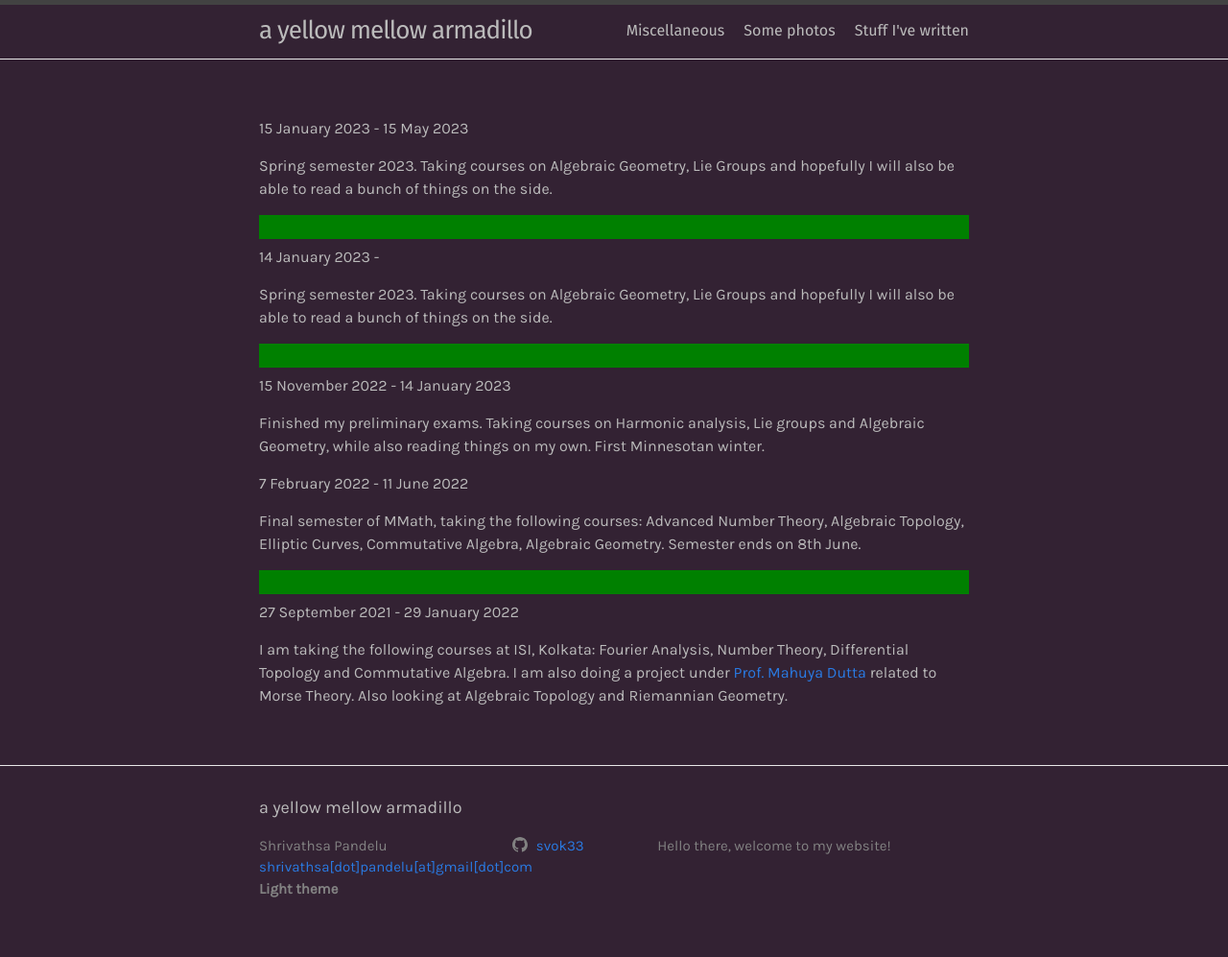
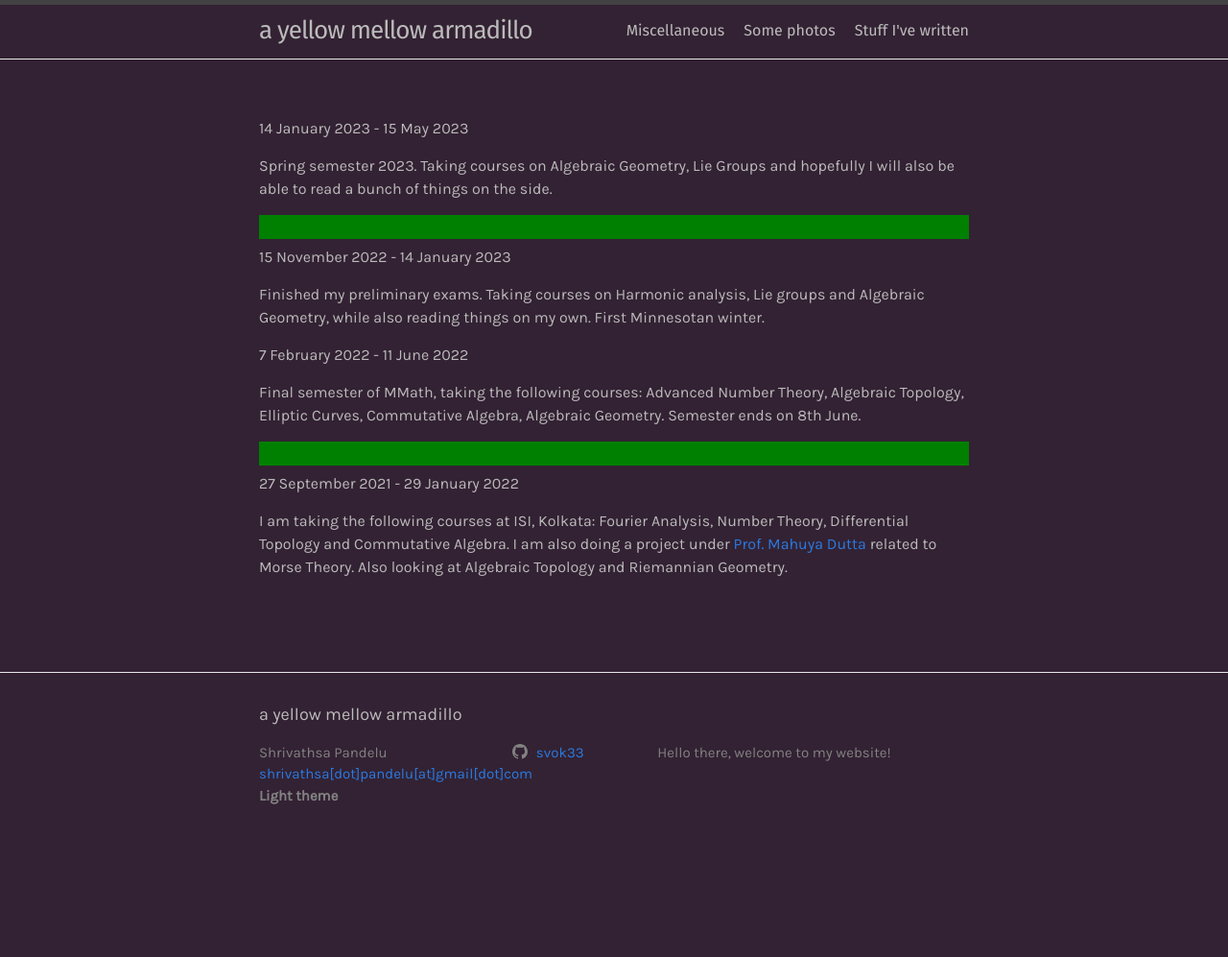
Before and after one commit to shrivathsap/shrivathsap.github.io, a Jekyll site: the page built from misc_links/now_archive.html, in a window 1280 px wide. Shown: the whole page at 96% size. Built offline with Jekyll 4.4.1, drawn with Linux system fonts in a browser that asks for light colours; after the commit the page ends 900 px from its top, so only the background shows below that.

Commit message:
will of D

```diff
--- a/misc_links/now_archive.html
+++ b/misc_links/now_archive.html
@@ -8,39 +8,9 @@ layout: page
 		<title>Now archive</title>
 	</head>
 	<body>
+
 		<div class="now-container">
-			<p>15 January 2023 - 15 May 2023</p>
-			<p>Spring semester 2023. Taking courses on Algebraic Geometry, Lie Groups and hopefully I will also be able to read a bunch of things on the side.</p>
-			<div id="progress-bar" style="width:100%;">
-				<canvas id="canvas" title="Countdown to go home"></canvas>
-			</div>
-			<script type="text/javascript">
-				canvas = document.getElementById('canvas')
-				canvas.height = 25;
-				canvas.width = document.getElementById('progress-bar').clientWidth;
-
-				function days_between(date1, date2) {
-					const one_day = 1000 * 60 * 60 * 24;
-					return (date2 - date1) / one_day;
-				}
-
-				var c = canvas.getContext('2d');//context
-				c.fillStyle = "grey";
-				c.fillRect(0, 0, canvas.width, canvas.height);
-				start = new Date(2023, 0, 14);
-				end = new Date(2023, 4, 15);
-				today = new Date();
-				//today.setHours(0, 0, 0);
-				percentage = 1;
-				if (days_between(today, end) >= 0) {
-					percentage = 1 - (days_between(today, end) / days_between(start, end));
-				}
-				c.fillStyle = "green";
-				c.fillRect(0, 0, canvas.width * percentage, canvas.height);
-			</script>
-		</div>
-		<div class="now-container">
-			<p>14 January 2023 - </p>
+			<p>14 January 2023 - 15 May 2023</p>
 			<p>Spring semester 2023. Taking courses on Algebraic Geometry, Lie Groups and hopefully I will also be able to read a bunch of things on the side.</p>
 			<div id="progress-bar" style="width:100%;">
 				<canvas id="canvas-jan-2023" title="Countdown to go home"></canvas>
```
